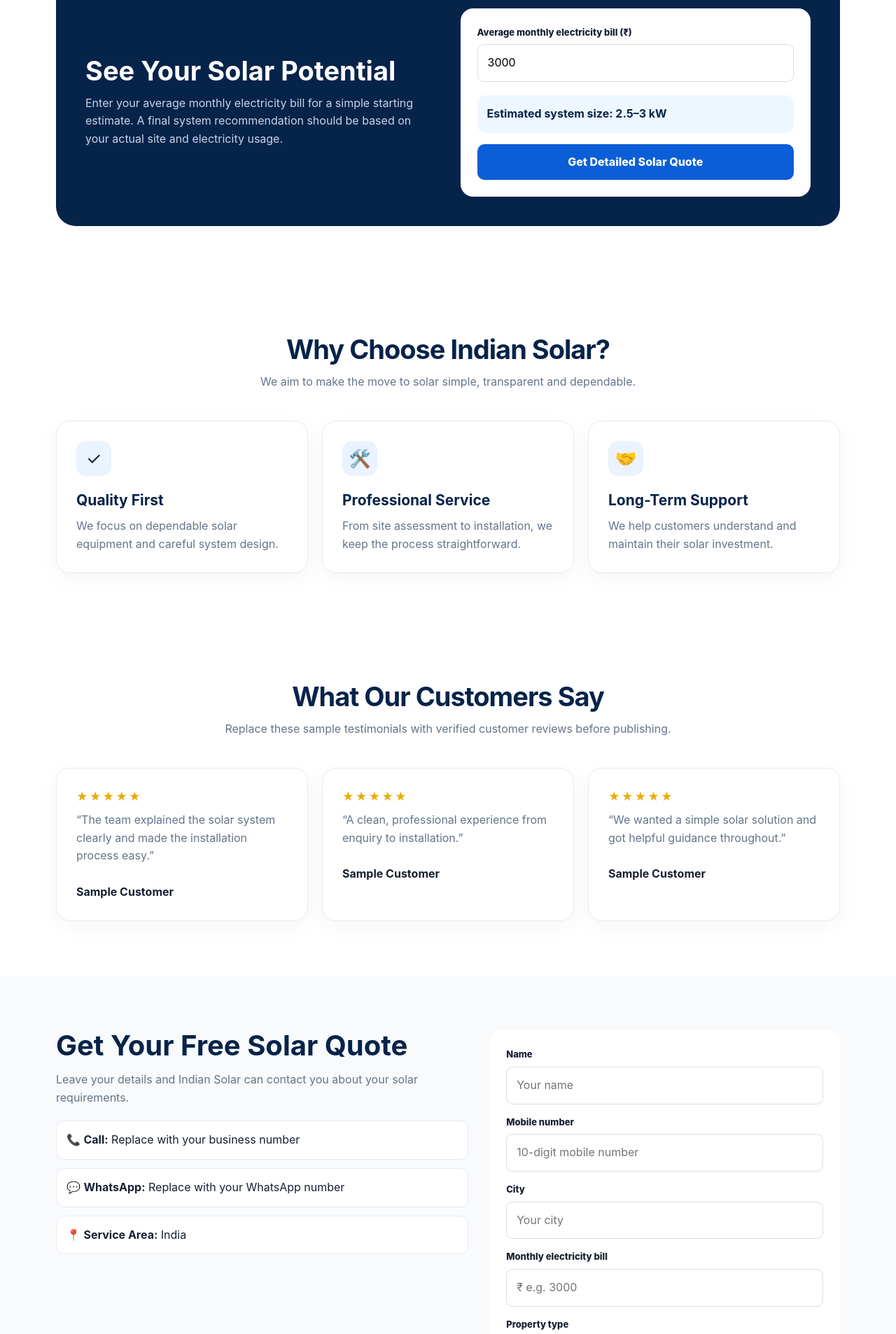
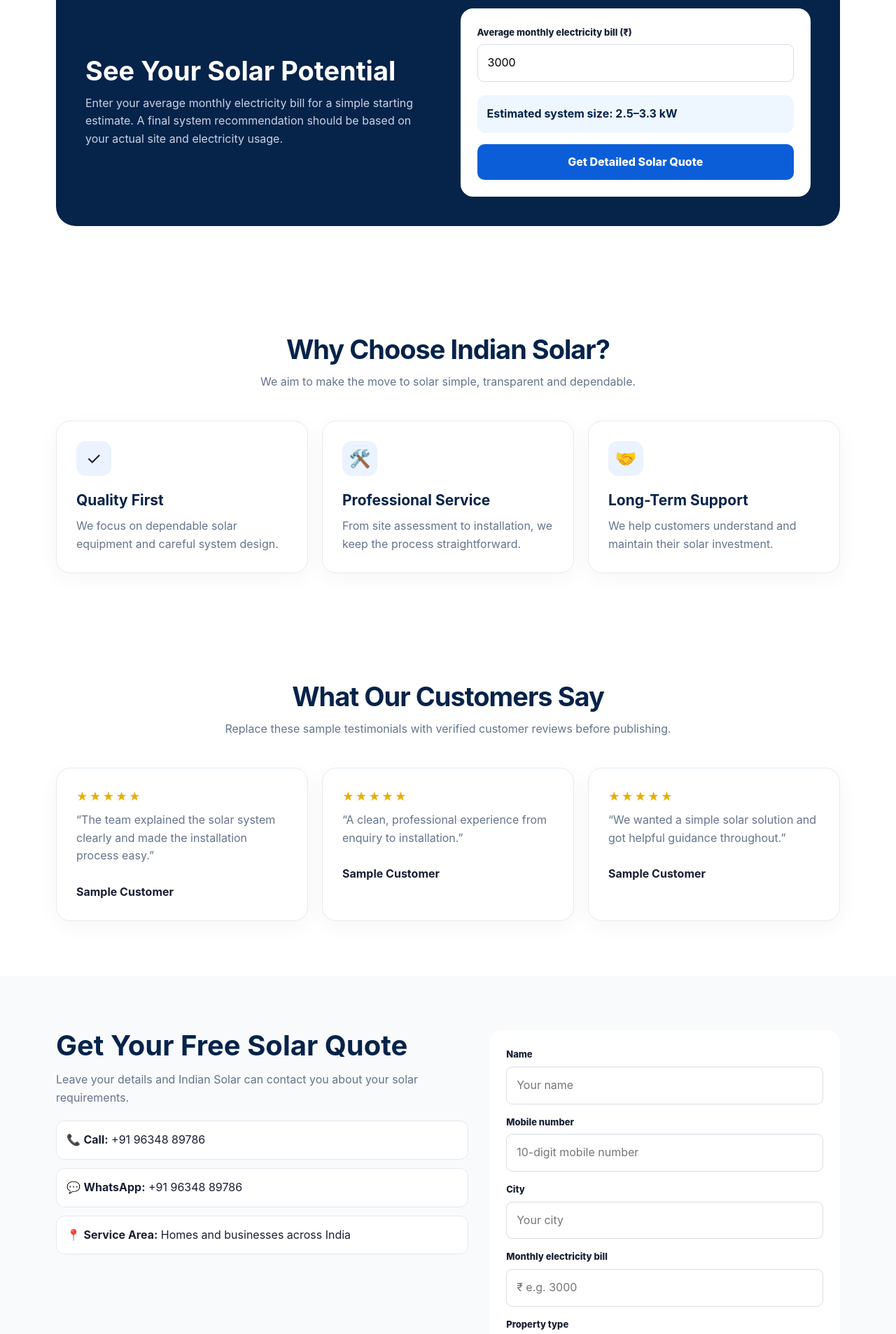
Before and after one commit to indiansolar1/indiansolar, a plain HTML site: page index.html in a window 1280 px wide. Shown: the part 1900-3806 px from the top of the page at 70% size. Drawn offline with Linux system fonts and the light colour scheme.

Commit message:
Update index.html

```diff
--- a/index.html
+++ b/index.html
@@ -174,9 +174,9 @@
       <h2>Get Your Free Solar Quote</h2>
       <p>Leave your details and Indian Solar can contact you about your solar requirements.</p>
       <div class="contact-list">
-        <div>📞 <strong>Call:</strong> Replace with your business number</div>
-        <div>💬 <strong>WhatsApp:</strong> Replace with your WhatsApp number</div>
-        <div>📍 <strong>Service Area:</strong> India</div>
+        <div>📞 <strong>Call:</strong> <a href="tel:+917830906631">+91 96348 89786</a></div>
+        <div>💬 <strong>WhatsApp:</strong> <a href="https://wa.me/919634889786" target="_blank" rel="noopener">+91 96348 89786</a></div>
+        <div>📍 <strong>Service Area:</strong> Homes and businesses across India</div>
       </div>
     </div>
     <div class="form-box">
@@ -210,48 +210,48 @@
       <div><h3>Indian<span style="color:var(--yellow)">Solar</span></h3><p>Clean, dependable solar solutions for homes and businesses.</p></div>
       <div><h4>Company</h4><div class="footer-links"><a href="#about">About Us</a><a href="#solutions">Solutions</a><a href="#products">Products</a></div></div>
       <div><h4>Support</h4><div class="footer-links"><a href="#quote">Get a Quote</a><a href="#contact">Contact</a><a href="#calculator">Solar Savings</a></div></div>
-      <div><h4>Contact</h4><div class="footer-links"><a href="tel:+917830906631">Call Us</a><a href="#quote">WhatsApp</a><a href="#quote">Enquiry</a></div></div>
+      <div><h4>Contact</h4><div class="footer-links"><a href="tel:+917830906631">Call Us</a><a href="https://wa.me/919634889786" target="_blank" rel="noopener">WhatsApp</a><a href="#quote">Enquiry</a></div></div>
     </div>
     <div class="copyright">© 2026 Indian Solar. All rights reserved.</div>
   </div>
-<div class="footer-contact">📞 <a href="tel:+919634889786">+91 96348 89786</a> &nbsp; | &nbsp; ✉️ <a href="mailto:indiansolar366@gmail.com">indiansolar366@gmail.com</a></div>
+<div class="footer-contact">📞 <a href="tel:+917830906631">+91 96348 89786</a> &nbsp; | &nbsp; ✉️ <a href="mailto:indiansolar366@gmail.com">indiansolar366@gmail.com</a> &nbsp; | &nbsp; 💬 <a href="https://wa.me/919634889786" target="_blank" rel="noopener">WhatsApp</a></div>
 </footer>
 
 <script>
+function calculate(){
+  const bill=Math.max(0,Number(document.getElementById('bill').value)||0);
+  const low=Math.max(1,Math.round(bill/1200*10)/10);
+  const high=Math.max(1.5,Math.round(bill/900*10)/10);
+  document.getElementById('estimate').textContent=`Estimated system size: ${low}–${high} kW`;
+}
+
 function submitQuote(e){
   e.preventDefault();
-
-  const name = document.getElementById('name').value.trim();
-  const phone = document.getElementById('phone').value.trim().replace(/\D/g,'');
-  const city = document.getElementById('city').value.trim();
-  const bill = document.getElementById('quoteBill').value || 'Not provided';
-  const type = document.getElementById('type').value;
+  const name=document.getElementById('name').value.trim();
+  const phone=document.getElementById('phone').value.trim().replace(/\D/g,'');
+  const city=document.getElementById('city').value.trim();
+  const bill=document.getElementById('quoteBill').value || 'Not provided';
+  const type=document.getElementById('type').value;
 
   if(!/^[6-9]\d{9}$/.test(phone)){
     alert('Please enter a valid 10-digit Indian mobile number.');
     return false;
   }
 
-  const text =
-    'New Indian Solar Enquiry\n\n' +
+  const text='New Indian Solar Enquiry\n\n' +
     'Name: ' + name + '\n' +
     'Mobile: ' + phone + '\n' +
     'City: ' + city + '\n' +
     'Monthly Bill: ₹' + bill + '\n' +
     'Property Type: ' + type;
 
-  window.open(
-    'https://wa.me/919634889786?text=' + encodeURIComponent(text),
-    '_blank'
-  );
-
-  window.location.href =
-    'mailto:indiansolar366@gmail.com?subject=' +
-    encodeURIComponent('New Solar Enquiry - Indian Solar') +
-    '&body=' + encodeURIComponent(text);
-
+  window.open('https://wa.me/919634889786?text=' + encodeURIComponent(text), '_blank');
+  window.location.href='mailto:indiansolar366@gmail.com?subject=' +
+    encodeURIComponent('New Solar Enquiry - Indian Solar') + '&body=' + encodeURIComponent(text);
   return false;
 }
+
+calculate();
 </script>
 </body>
 </html>
```
